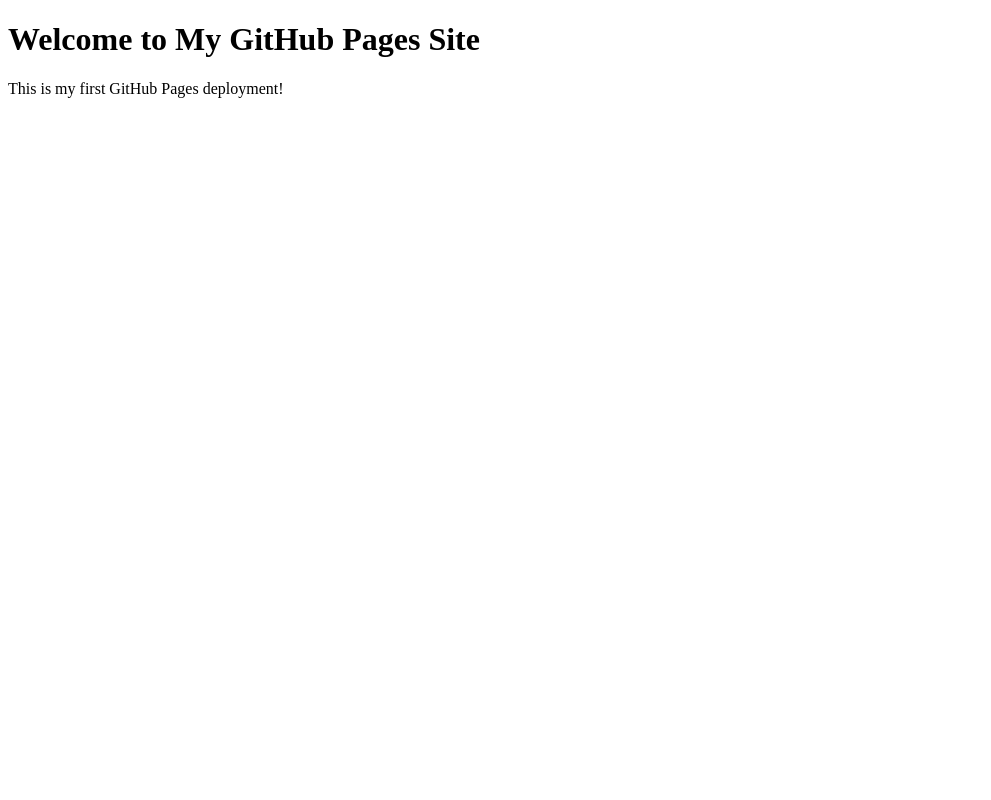
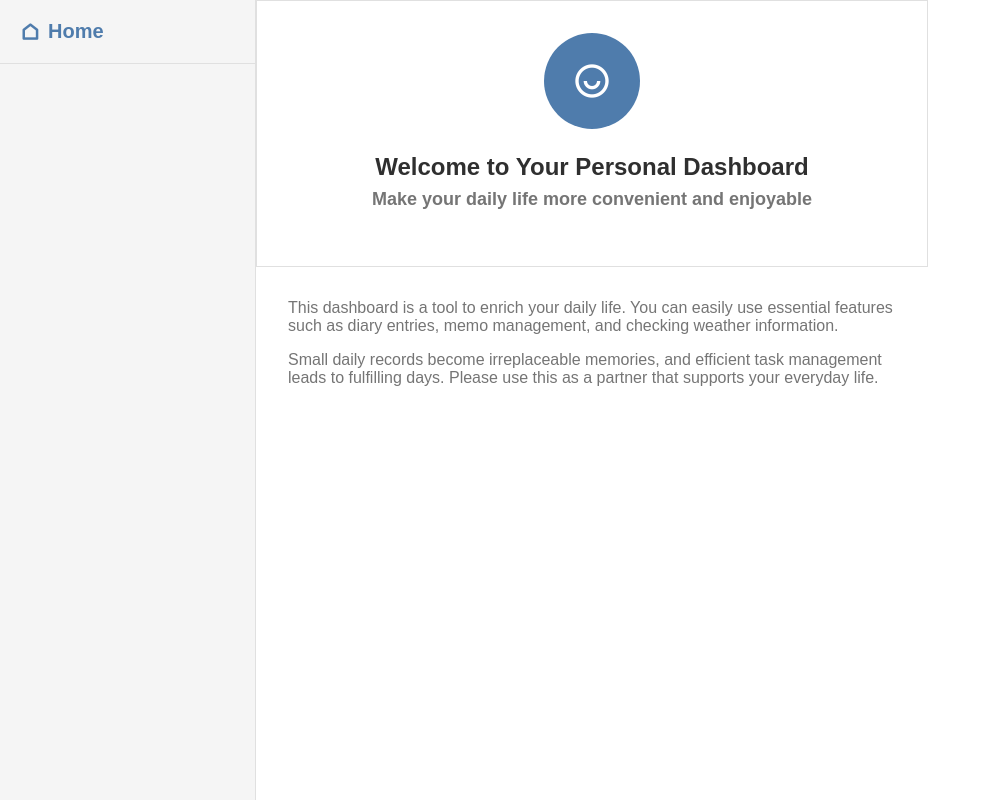
Before and after one commit to ryosuke37/my-first-web-app, a plain HTML site: page index.html in a window 1280 px wide. Shown: the whole page, without its empty margins (0-991 px from the left). Drawn offline with nearby package versions, Linux system fonts and the light colour scheme.

Commit message:
Add files via upload
DASHBPRD_APP in Progate

```diff
--- a/index.html
+++ b/index.html
@@ -2,14 +2,46 @@
 <html lang="en">
 
 <head>
-    <meta charset="UTF-8">
-    <meta name="viewport" content="width=device-width, initial-scale=1.0">
-    <title>My GitHub Pages Site</title>
+  <meta charset="UTF-8" />
+  <meta name="viewport" content="width=device-width, initial-scale=1.0" />
+  <link rel="stylesheet" type="text/css" href="style.css" />
+  <link href="https://cdn.jsdelivr.net/npm/remixicon@4.5.0/fonts/remixicon.css" rel="stylesheet" />
+  <title>Dashboard</title>
 </head>
 
 <body>
-    <h1>Welcome to My GitHub Pages Site</h1>
-    <p>This is my first GitHub Pages deployment!</p>
+  <div class="full-page">
+    <div class="side-and-main">
+      <aside class="side-bar">
+        <header>
+          <a href="#" data-tab="home" class="home-link"><span class="ri-home-line"></span>Home</a>
+        </header>
+      </aside>
+
+      <main>
+        <section id="home">
+          <header>
+            <div class="profile-icon">
+              <span class="ri-user-smile-line"></span>
+            </div>
+            <h1 class="profile-title">Welcome to Your Personal Dashboard</h1>
+            <h2 class="profile-sub-title">Make your daily life more convenient and enjoyable</h2>
+          </header>
+          <div class="message">
+            <p>This dashboard is a tool to enrich your daily life. You can easily use essential features such as diary
+              entries, memo management, and checking weather information.</p>
+            <p>Small daily records become irreplaceable memories, and efficient task management leads to fulfilling
+              days.
+              Please use this as a partner that supports your everyday life.</p>
+          </div>
+        </section>
+      </main>
+    </div>
+  </div>
+
+
 </body>
 
+
+
 </html>
--- /dev/null
+++ b/style.css
@@ -0,0 +1,119 @@
+/* ブラウザで設定されているスタイルのリセット・共通設定 */
+/* 消さないでください */
+*,
+*::before,
+*::after {
+  box-sizing: border-box;
+}
+
+body,
+h1,
+h2,
+h3,
+p,
+ul,
+li,
+form,
+input,
+textarea,
+select,
+button {
+  margin: 0;
+  padding: 0;
+  font-family: sans-serif;
+}
+
+ul {
+  list-style: none;
+}
+
+/* スタイルのリセット終了 */
+.full-page {
+  display: flex;
+  height: 100vh;
+}
+
+/* サイドバーとメインコンテンツを包むための要素のスタイルを書いてください */
+.side-and-main {
+  display: flex;
+  flex-direction: row;
+}
+
+/* サイドバーに関連するスタイルを書いてください */
+.side-bar {
+  width: 256px;
+  flex-shrink: 0;
+  background-color: #f5f5f5;
+  border-right: 1px solid #e0e0e0;
+  display: flex;
+  flex-direction: column;
+  height: 100vh;
+}
+
+.side-bar header {
+  padding: 20px;
+  border-bottom: 1px solid #e0e0e0;
+}
+
+.home-link {
+  font-size: 1.25rem;
+  font-weight: 600;
+  color: #4f7cac;
+  display: flex;
+  align-items: center;
+  gap: 8px;
+  text-decoration: none;
+}
+
+/* メインコンテンツに関連するスタイルを書いてください */
+main {
+  flex: 1;
+}
+
+main header {
+  background-color: #fff;
+  padding: 32px;
+  border: 1px solid #e0e0e0;
+  display: flex;
+  flex-direction: column;
+  align-items: center;
+}
+
+.profile-icon {
+  width: 96px;
+  height: 96px;
+  background-color: #4f7cac;
+  border-radius: 50%;
+  display: flex;
+  justify-content: center;
+  align-items: center;
+  margin-left: auto;
+  margin-right: auto;
+  margin-bottom: 24px;
+  font-size: 2.5rem;
+  color: #fff;
+}
+
+.profile-title {
+  font-size: 1.5rem;
+  font-weight: 600;
+  color: #2f2f2f;
+  margin-bottom: 8px;
+}
+
+.profile-sub-title {
+  font-size: 1.125rem;
+  color: #757575;
+  margin-bottom: 24px;
+}
+
+.message {
+  max-width: 672px;
+  margin: 0 auto 0 auto;
+  padding: 32px;
+  color: #757575;
+}
+
+.message p {
+  margin-bottom: 16px;
+}
```
